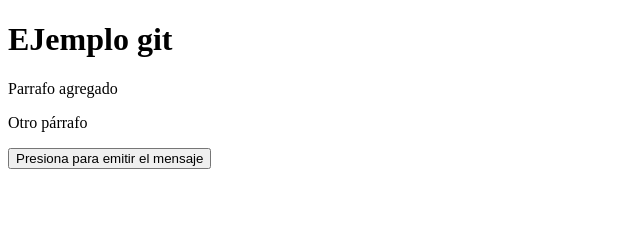
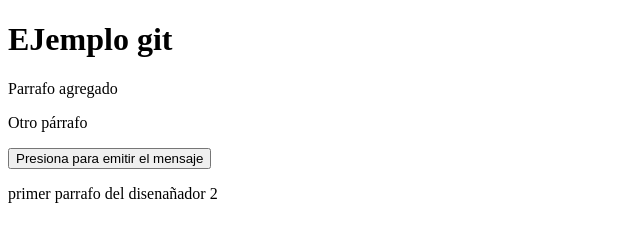
Before and after one commit to Black852456/ejemplogit, a plain HTML site: page index.html in a window 1280 px wide. Shown: the whole page, without its empty margins (0-640 px from the left). Drawn offline with Linux system fonts and the light colour scheme.

Commit message:
mdoficando el parrafo del diseñador 2

```diff
--- a/index.html
+++ b/index.html
@@ -16,7 +16,7 @@
 
     </button>
     <script src="js/javascript.js"></script>
-
+    <p>primer parrafo del disenañador 2</p>
 </body>
 
 
```
